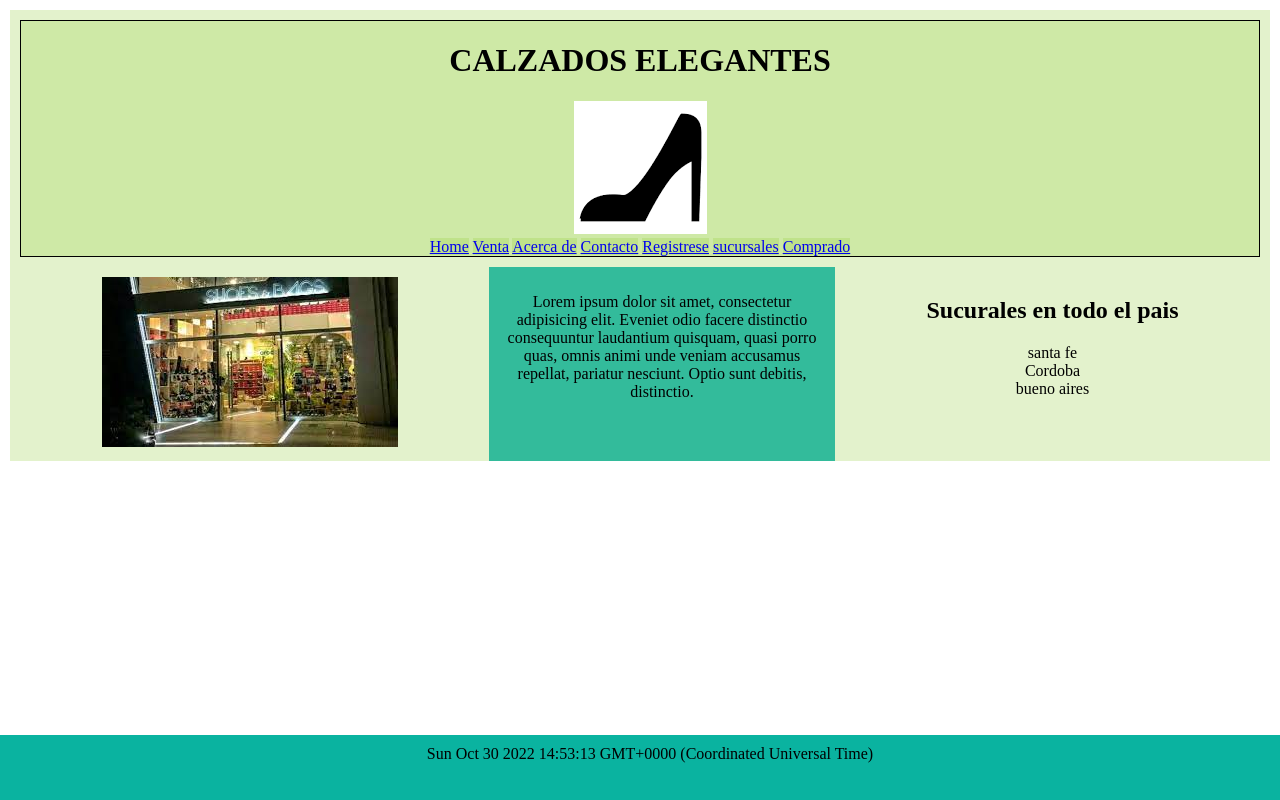
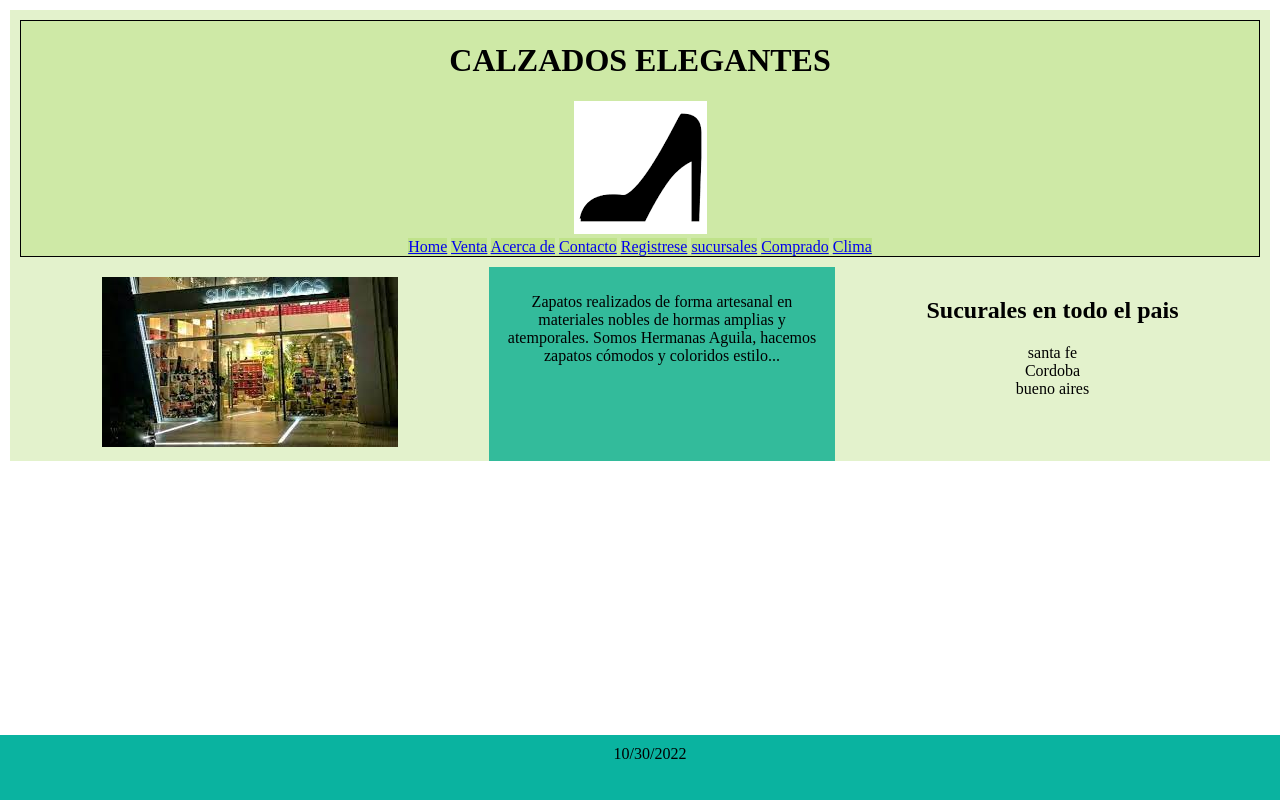
Before and after one commit to Marcepe2022/MiRepo, a plain HTML site: page index.html in a window 1280 px wide. Drawn offline with Linux system fonts and the light colour scheme.

Commit message:
Update index.html

```diff
--- a/index.html
+++ b/index.html
@@ -21,11 +21,11 @@
 				   <a style="background-color: rgba(147, 203, 56, 0.254);" href="Registrese.html">Registrese</a>
 				   <a style="background-color: rgba(147, 203, 56, 0.254) ;" href="sucursales.html">sucursales</a>
 				   <a style="background-color: rgba(147, 203, 56, 0.254) ;" href="Carrito.html">Comprado</a>
-
+				   <a style="background-color: rgba(147, 203, 56, 0.254) ;" href="Clima.html">Clima</a>
 				</nav>
 			</div>
 		</header>
-		<article class="articulo"><p>Lorem ipsum dolor sit amet, consectetur adipisicing elit. Eveniet odio facere distinctio consequuntur laudantium quisquam, quasi porro quas, omnis animi unde veniam accusamus repellat, pariatur nesciunt. Optio sunt debitis, distinctio.</p></article>
+		<article class="articulo"><p>Zapatos realizados de forma artesanal en materiales nobles de hormas amplias y atemporales. Somos Hermanas Aguila, hacemos zapatos cómodos y coloridos estilo...</p></article>
 		<aside class="aside izquierda"><img src="img/shoe.jpg" alt=""></aside>
 		<aside class="aside derecha">
 			<h2 >Sucurales en todo el pais</h2>
@@ -34,14 +34,13 @@
 			<div>bueno aires</div>
 		</aside>
 
-		<footer class="footer">
-
-			<div id="current_date" class="footer"></p>
-				<script>
-						  document.getElementById("current_date").innerHTML = Date();
-						  </script>
-					  </div>
-
+        <footer class="footer">
+  			<div id="current_date" class="footer"></p>
+			<script>
+        		var fecha=new Date().toLocaleDateString();
+ 	    		document.getElementById("current_date").innerHTML = fecha;
+			</script>
+			</div>
 		</footer>
 	</div>
 </body>
```
